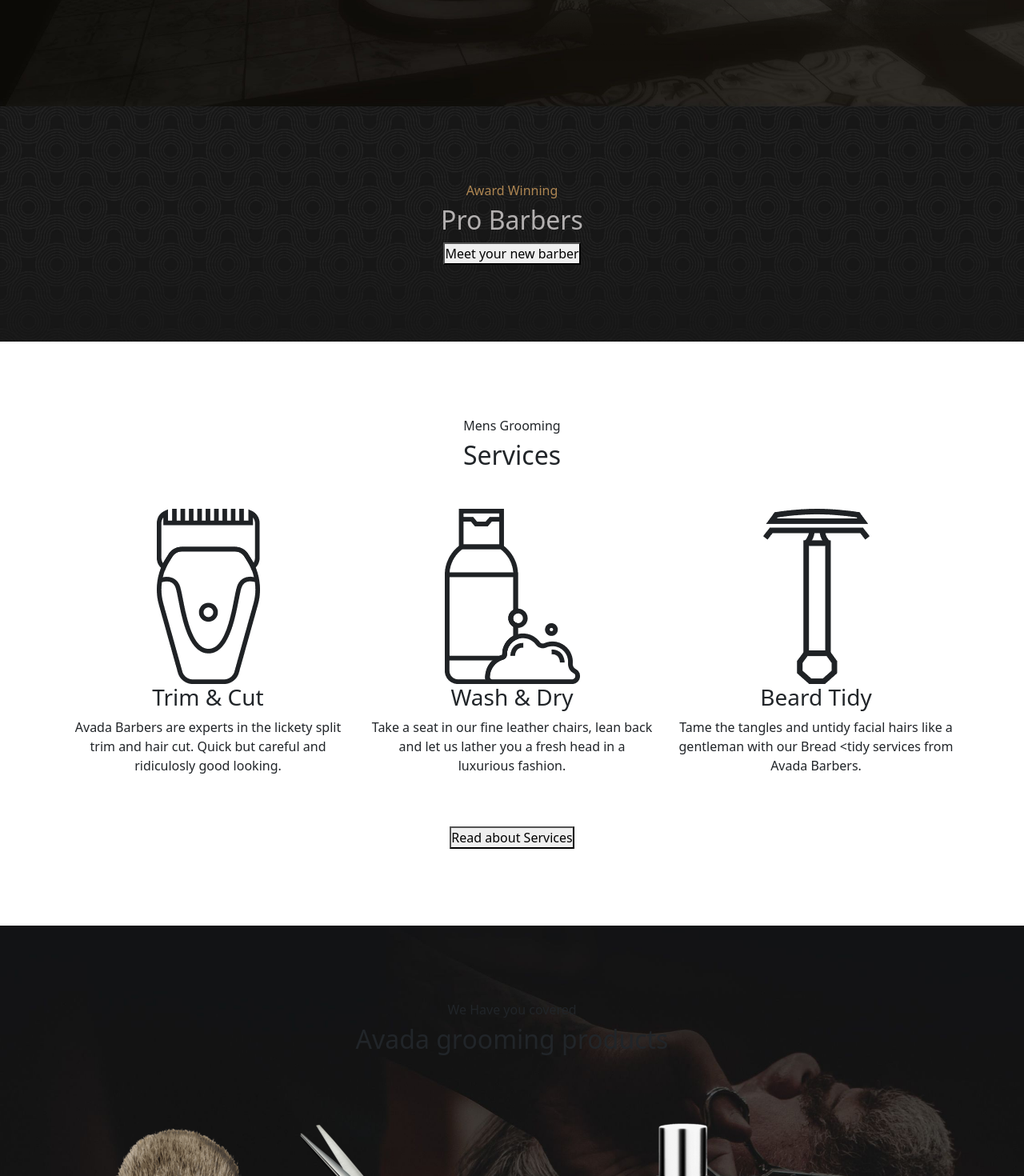
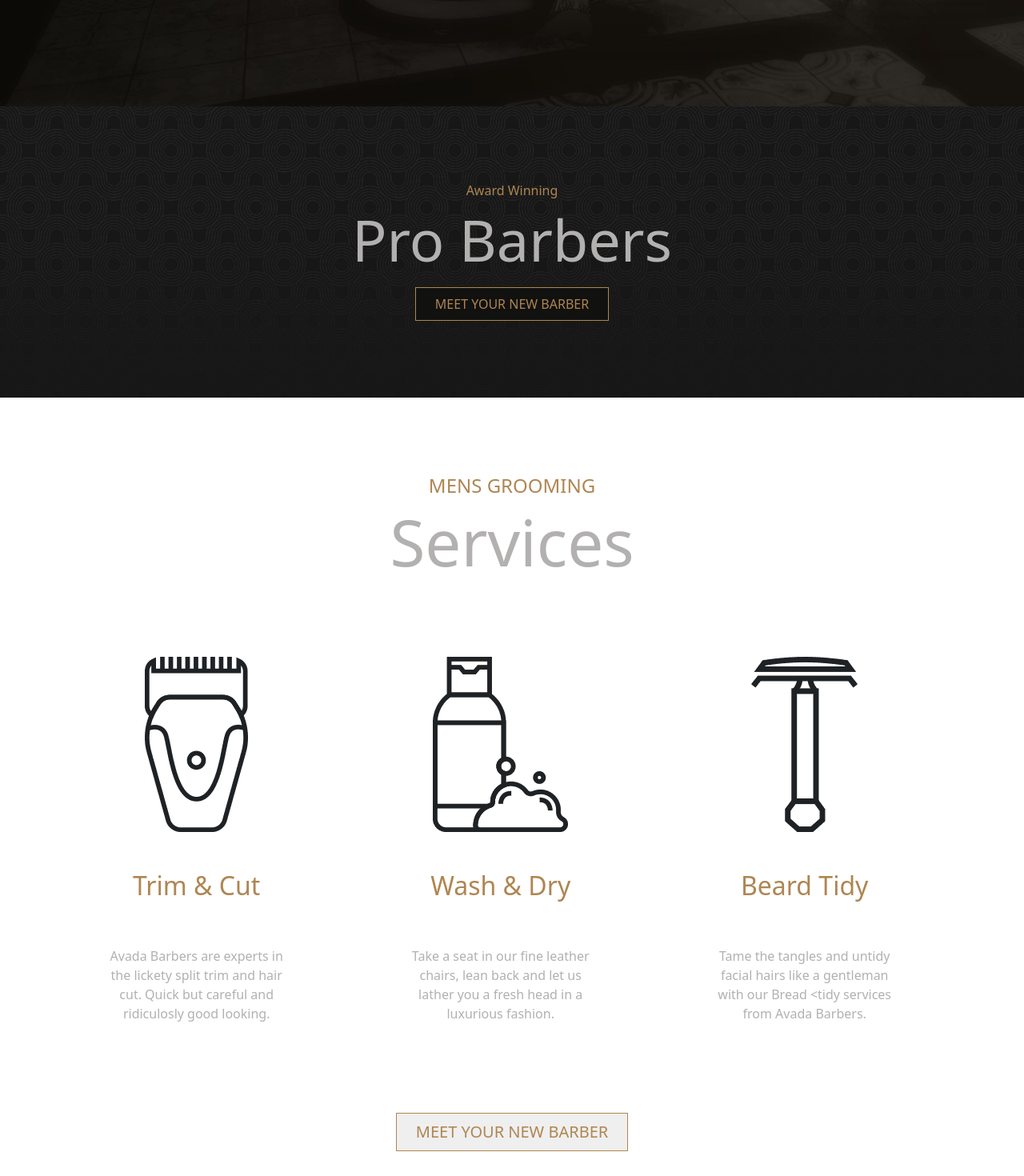
Before and after one commit to Andrearusso94/proj-html-vuejs, a Vue app: page / in a window 1280 px wide. Shown: the part 920-2390 px from the top of the page at 80% size. Built offline with nearby package versions, Linux system fonts and the light colour scheme.

Commit message:
and section presentation, about and shavings

```diff
--- /dev/null
+++ b/src/components/About.vue
@@ -0,0 +1,50 @@
+<script>
+export default {
+    name: 'About',
+}
+</script>
+<template>
+    <div class="container-fluid about">
+        <div class="meet py-5">
+            <div class="about_card  py-5">
+                <h6>Award Winning</h6>
+                <h2 class="pb-2">Pro Barbers</h2>
+                <button class="my_button"><a href="#" class="card-link">Meet your new barber</a></button>
+            </div>
+
+        </div>
+    </div>
+</template>
+<style lang="scss" scoped>
+@use '../assets/partials/variables' as *;
+
+.about {
+    background-image: url(../assets/img/avadabarbers-about-introbackground.jpg);
+    background-size: cover;
+}
+
+.about_card {
+    text-align: center;
+
+    h6 {
+        color: $another;
+    }
+
+    h2 {
+        font-size: 4.5rem;
+        color: $light-dark;
+    }
+
+    .my_button {
+        border: 1px solid $another;
+        padding: 0.5rem 1.5rem;
+        background-color: $dark;
+
+        a {
+            text-transform: uppercase;
+            text-decoration: none;
+            color: $another;
+        }
+    }
+}
+</style>
--- a/src/components/AppMain.vue
+++ b/src/components/AppMain.vue
@@ -1,50 +1,24 @@
 <script>
+import About from './About.vue'
 import Services from './Services.vue'
 import Products from './Products.vue'
+import Shavings from './Shavings.vue'
 import Reviews from './Reviews.vue'
 import Blog from './Blog.vue'
 export default {
     name: 'AppMain',
     components: {
-        Services, Products, Reviews, Blog
+        About, Services, Products, Shavings, Reviews, Blog
     }
 }
 </script>
 <template>
     <main>
         <div id="site_main">
-            <div class="container-fluid about">
-                <div class="meet py-5">
-                    <div class="about_card  py-5">
-                        <h6>Award Winning</h6>
-                        <h2>Pro Barbers</h2>
-                        <button>Meet your new barber</button>
-                    </div>
-
-                </div>
-            </div>
+            <About></About>
             <Services></Services>
             <Products></Products>
-            <div class="container-fluid text-center shaving">
-                <div class="container_butter">
-
-                    <div class="row butter_shaving">
-                        <div class="col-md-4 butter">
-                            <img src="../assets/img/shaving_butter-600x600.png" class="img-fluid " alt="">
-                        </div>
-                        <div class="col-md-8 butter_description">
-                            <div class="card-body py-5 px-5 text-start ">
-                                <h5 class="card-title">This months feautured</h5>
-                                <h2>Shaving Butter</h2>
-                                <p class="card-text">Lorem ipsum dolor sit amet consectetur adipisicing elit. Totam
-                                    assumenda corrupti commodi dolor, dolorem similique, ea nam rerum tempora voluptate
-                                    non consequatur. Soluta adipisci reiciendis impedit iste minima facere vitae.</p>
-                                <button>Buy now</button>
-                            </div>
-                        </div>
-                    </div>
-                </div>
-            </div>
+            <Shavings></Shavings>
             <Reviews></Reviews>
             <Blog></Blog>
         </div>
@@ -53,43 +27,5 @@
 
 </template>
 <style lang="scss" scoped>
-@use '../assets/partials/variables' as *;
 
-.about {
-    background-image: url(../assets/img/avadabarbers-about-introbackground.jpg);
-    background-size: cover;
-}
-
-.about_card {
-    text-align: center;
-
-    h6 {
-        color: $another;
-    }
-
-    h2 {
-        color: $light-dark;
-    }
-}
-
-.container_butter {
-    width: 1200px;
-    margin: auto;
-
-}
-
-
-.butter_shaving {
-    border-top: 2px solid $another;
-    margin-top: -2.5rem;
-}
-
-.butter {
-    background-image: url(../assets/img/avadabarbers-cta-background.jpg);
-    background-size: cover;
-}
-
-.butter_description {
-    background-color: $dark;
-}
 </style>
--- a/src/components/Presentation.vue
+++ b/src/components/Presentation.vue
@@ -53,6 +53,7 @@
         background-color: $dark;
 
         a {
+            text-transform: uppercase;
             text-decoration: none;
             color: $another;
         }
--- a/src/components/Products.vue
+++ b/src/components/Products.vue
@@ -40,7 +40,7 @@
     <div class="container-fluid py-5 products">
         <div class="container-fluid py-5">
             <h6 class="text-center">We Have you covered</h6>
-            <h2 class="text-center">Avada grooming products</h2>
+            <h2 class="text-center">Avada Grooming Products</h2>
             <div class="row my-5">
                 <div v-for="item in products" class="col-3 product">
                     <div class="single_product">
@@ -52,16 +52,52 @@
 
             </div>
             <div class="about text-center py-5">
-                <button>Shop our product range</button>
+                <button class="my_button"><a href="#" class="card-link">Shop our product range</a></button>
             </div>
 
         </div>
     </div>
 </template>
 <style lang="scss" scoped>
+@use '../assets/partials/variables' as *;
+
 .products {
     background-image: url(../assets/img/avadabarbers-reviewsbackground.jpg);
     background-size: cover;
+
+    h6 {
+        text-transform: uppercase;
+        color: $another;
+        font-size: 1.5rem;
+    }
+
+    h2 {
+        font-size: 5rem;
+        color: $light-dark;
+    }
+
+    h3 {
+        color: $another;
+        font-size: 2.25rem;
+    }
+
+    p {
+        color: $another;
+    }
+
+    .my_button {
+        background-color: $dark;
+        border: 2px solid $another;
+        padding: 0.65rem 2rem;
+
+
+        a {
+            font-size: 1.25rem;
+            text-transform: uppercase;
+            text-decoration: none;
+            color: $another;
+        }
+    }
 }
 
 .product {
--- a/src/components/Services.vue
+++ b/src/components/Services.vue
@@ -35,25 +35,67 @@
         <div class="container py-5">
             <h6 class="text-center">Mens Grooming</h6>
             <h2 class="text-center">Services</h2>
-            <div class="row my-5">
+            <div class="row py-5 my-5">
                 <div v-for="item in services" class="col-4 service">
-                    <div class="single_service">
+                    <div class="single_service mx-5">
                         <img :src="imagePath(item.image)" alt="">
-                        <h3>{{ item.title }}</h3>
+                        <h3 class="py-5">{{ item.title }}</h3>
                         <p>{{ item.text }}</p>
                     </div>
                 </div>
 
             </div>
             <div class="about text-center">
-                <button>Read about Services</button>
+                <button class="my_button"><a href="#" class="card-link">Meet your new barber</a></button>
             </div>
 
         </div>
     </div>
 </template>
 <style lang="scss" scoped>
-.service {
-    text-align: center;
+@use '../assets/partials/variables' as *;
+
+.services {
+    .single_service {
+        width: 65%;
+        text-align: center;
+    }
+
+    h6 {
+        text-transform: uppercase;
+        color: $another;
+        font-size: 1.5rem;
+    }
+
+    h3 {
+        color: $another;
+        font-size: 2rem;
+    }
+
+    h2 {
+        font-size: 5rem;
+        color: $light-dark;
+    }
+
+    p {
+        color: $light-dark;
+    }
+
+    .service {
+        text-align: center;
+    }
+
+    .my_button {
+        border: 1px solid $another;
+        padding: 0.5rem 1.5rem;
+
+
+        a {
+            font-size: 1.25rem;
+            text-transform: uppercase;
+            text-decoration: none;
+            color: $another;
+        }
+    }
 }
 </style>
--- /dev/null
+++ b/src/components/Shavings.vue
@@ -0,0 +1,83 @@
+<script>
+export default {
+    name: 'Shavings'
+}
+</script>
+<template>
+    <div class="container-fluid text-center shaving">
+        <div class="container_butter">
+
+            <div class="row butter_shaving">
+                <div class="col-md-4 butter">
+                    <img src="../assets/img/shaving_butter-600x600.png" class="img-fluid " alt="">
+                </div>
+                <div class="col-md-8 butter_description">
+                    <div class="card-body py-5 px-5 text-start ">
+                        <h5 class="card-title">This months feautured product</h5>
+                        <h2 class="my-2">Shaving Butter</h2>
+                        <div class="butter_pharagraph py-5">
+                            <p class="card-text ">Lorem ipsum dolor sit amet consectetur adipisicing elit. Totam
+                                assumenda corrupti commodi dolor, dolorem similique, ea nam rerum tempora voluptate
+                                non consequatur. Soluta adipisci reiciendis impedit iste minima facere vitae.</p>
+                            <button class="my_button"><a href="#" class="card-link">Buy Now</a></button>
+                        </div>
+
+                    </div>
+                </div>
+            </div>
+        </div>
+    </div>
+</template>
+<style lang="scss" scoped>
+@use '../assets/partials/variables' as *;
+
+
+
+.container_butter {
+    width: 1200px;
+    margin: auto;
+
+}
+
+
+.butter_shaving {
+    border-top: 2px solid $another;
+    margin-top: -2.5rem;
+}
+
+.butter {
+    background-image: url(../assets/img/avadabarbers-cta-background.jpg);
+    background-size: cover;
+}
+
+.butter_description {
+    background-color: $dark;
+
+    h5 {
+        text-transform: uppercase;
+        color: $another;
+    }
+
+    h2 {
+        font-size: 5rem;
+        color: $light-dark;
+    }
+
+    p {
+        color: $light-dark,
+    }
+}
+
+.my_button {
+    border: 2px solid $another;
+    padding: 0.75rem 2rem;
+    background-color: $dark;
+
+    a {
+        font-size: 1.25rem;
+        text-transform: uppercase;
+        text-decoration: none;
+        color: $another;
+    }
+}
+</style>
```
